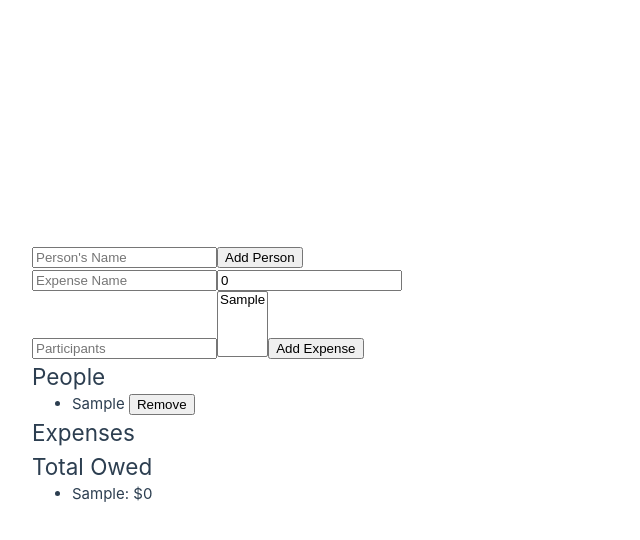
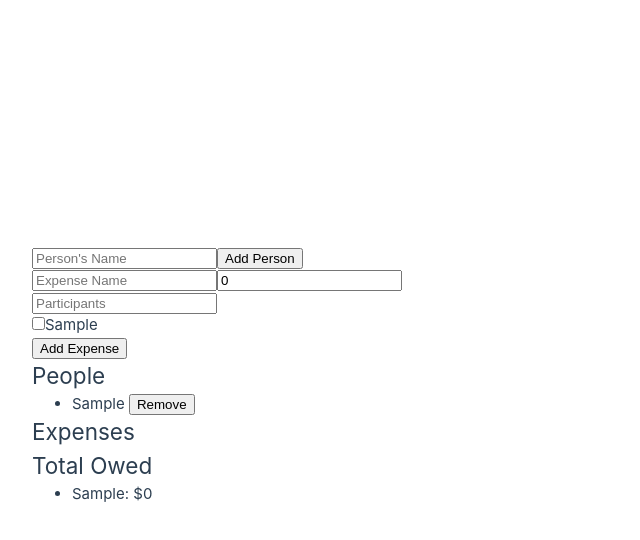
Before and after one commit to mwrowan89/Cost-Calculator, a Vue app: page / in a window 1280 px wide. Both pictures are taken after typing "Sample" into the empty fields and a click on the button "Add Person". Shown: the top 540 px of the page, without its empty margins (0-640 px from the left). Built offline with nearby package versions, Linux system fonts and the light colour scheme.

Commit message:
Participants list fixed

```diff
--- a/src/components/ExpenseInput.vue
+++ b/src/components/ExpenseInput.vue
@@ -3,9 +3,10 @@
     <input v-model="expenseName" type="text" placeholder="Expense Name">
     <input v-model.number="amount" type="number" placeholder="Amount">
     <input v-model="participantsInput" type="text" placeholder="Participants">
-    <select v-model="participants" multiple>
-      <option v-for="person in people" :key="person">{{ person }}</option>
-    </select>
+    <div v-for="person in people" :key="person">
+      <input type="checkbox" :id="person" :value="person" v-model="selectedParticipants">
+      <label :for="person">{{ person }}</label>
+    </div>
     <button @click="addExpense">Add Expense</button>
   </div>
 </template>
@@ -17,7 +18,15 @@ export default {
     return {
       expenseName: '',
       amount: 0,
-      participantsInput: ''
+      participantsInput: '',
+      selectedParticipants: []
+    }
+  },
+  watch: {
+    selectedParticipants: {
+      handler(newValue) {
+        this.participantsInput = newValue.join(', ') + ' ';
+      }
     }
   },
   methods: {
@@ -32,21 +41,3 @@ export default {
   }
 }
 </script>
-
-<!-- Similar structure for other components (PersonInput.vue, ExpenseList.vue, PersonList.vue) -->
-<!-- addExpense() {
-  // Ensure participants is always an array
-  let participantsArray = [];
-  if (typeof this.participants === 'string') {
-    participantsArray = this.participants.split(',').map(p => p.trim());
-  }
-
-
-  // Emit the expense object with the correct structure
-  this.$emit('add-expense', { expenseName: this.expenseName, amount: this.amount, participants: participantsArray });
-
-  // Reset input fields
-  this.expenseName = '';
-  this.amount = 0;
-  this.participants = '';
-} -->
```
